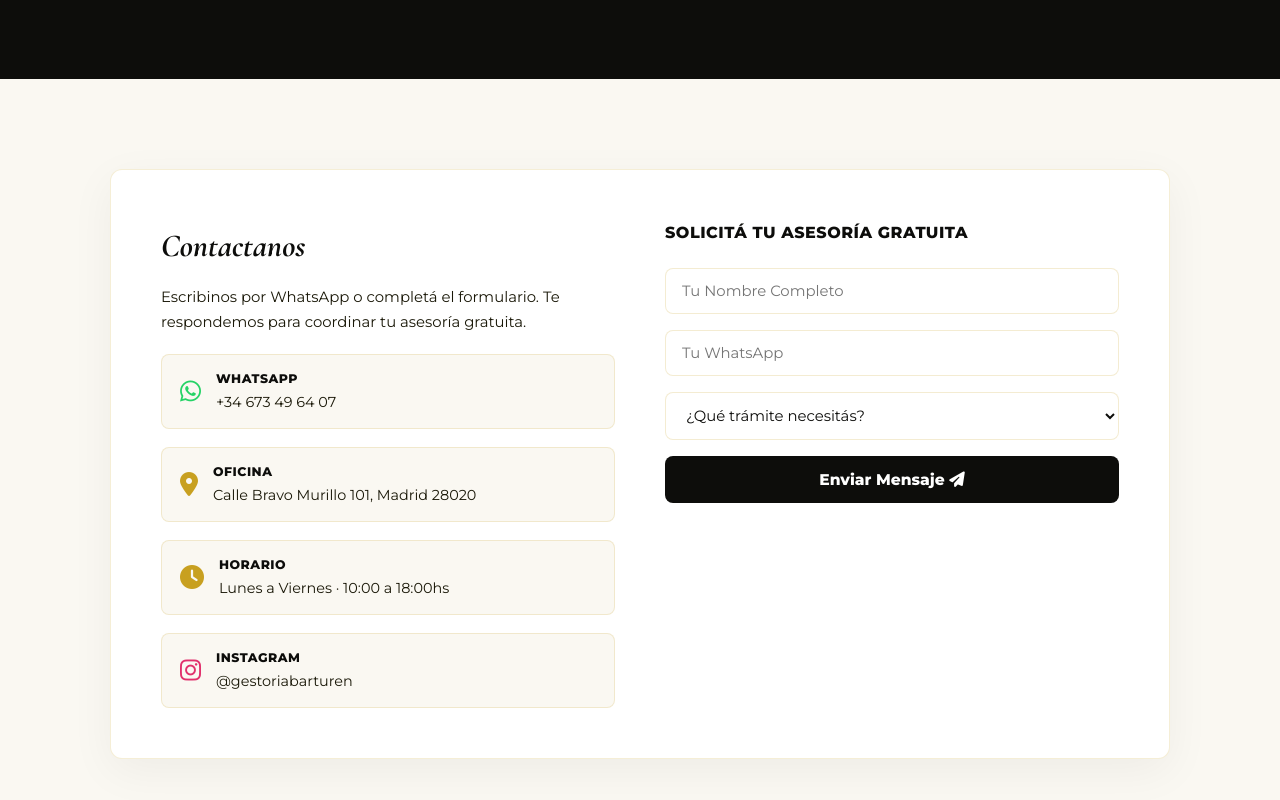
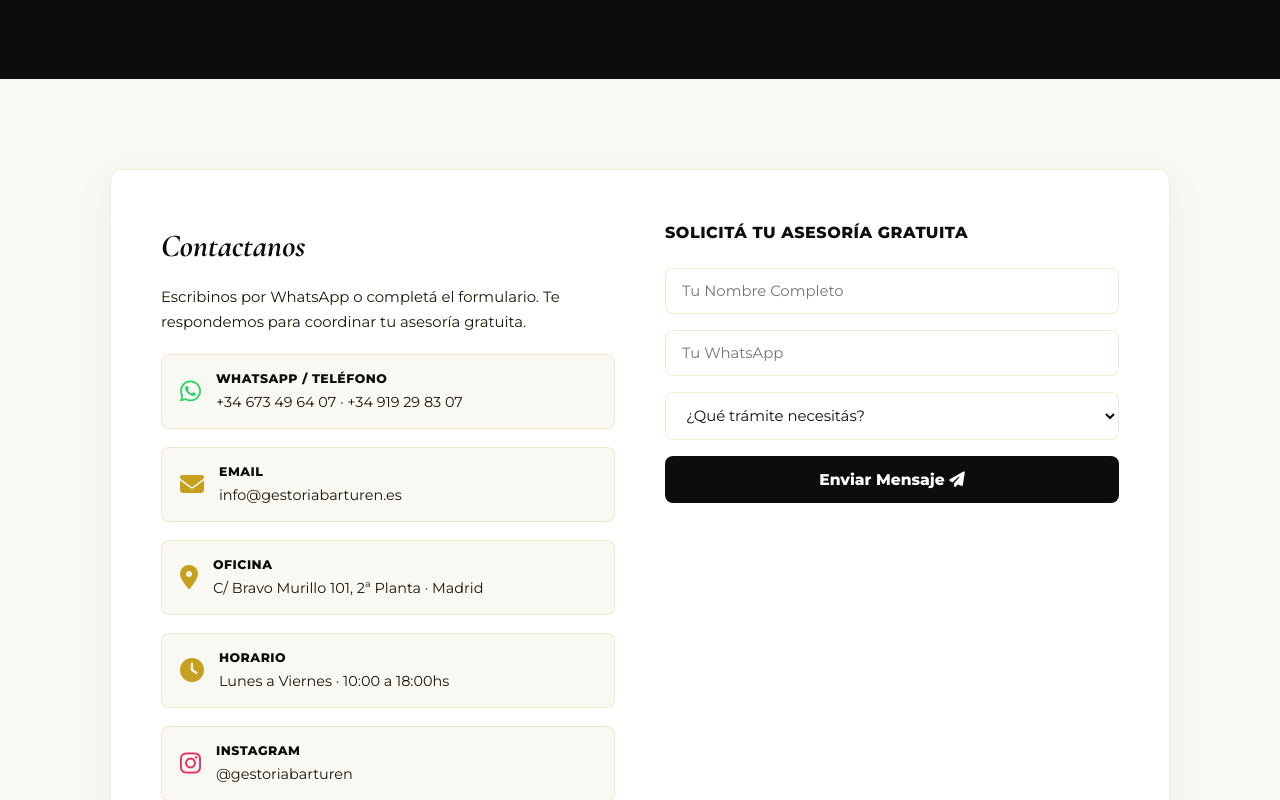
Before and after one commit to gonzadev7/demos2, a plain HTML site: page gestoria-barturen/index.html in a window 1280 px wide. Shown: the part 2382-3182 px from the top of the page. Drawn offline with nearby package versions, Linux system fonts and the light colour scheme.

Commit message:
Update gestoria-barturen with real contact info

```diff
--- a/gestoria-barturen/index.html
+++ b/gestoria-barturen/index.html
@@ -82,9 +82,9 @@
                 </div>
 
                 <div class="service-card">
-                    <div class="card-icon"><i class="fas fa-users"></i></div>
-                    <h3>Reagrupación Familiar</h3>
-                    <p>Trámites para reunir a tu familia en España. Reagrupación de cónyuge, hijos y ascendientes. Acompañamiento completo hasta la resolución favorable.</p>
+                    <div class="card-icon"><i class="fas fa-hands-helping"></i></div>
+                    <h3>Asilo y Protección Internacional</h3>
+                    <p>Asesoramiento y gestión de solicitudes de asilo y protección internacional en España. Acompañamiento profesional en uno de los procesos más sensibles del sistema migratorio.</p>
                 </div>
 
                 <div class="service-card">
@@ -132,15 +132,22 @@
                     <a class="info-item" href="#">
                         <i class="fab fa-whatsapp"></i>
                         <div>
-                            <h4>WhatsApp</h4>
-                            <p>+34 673 49 64 07</p>
+                            <h4>WhatsApp / Teléfono</h4>
+                            <p>+34 673 49 64 07 · +34 919 29 83 07</p>
+                        </div>
+                    </a>
+                    <a class="info-item" href="#">
+                        <i class="fas fa-envelope"></i>
+                        <div>
+                            <h4>Email</h4>
+                            <p>info@gestoriabarturen.es</p>
                         </div>
                     </a>
                     <a class="info-item" href="#">
                         <i class="fas fa-map-marker-alt"></i>
                         <div>
                             <h4>Oficina</h4>
-                            <p>Calle Bravo Murillo 101, Madrid 28020</p>
+                            <p>C/ Bravo Murillo 101, 2ª Planta · Madrid</p>
                         </div>
                     </a>
                     <a class="info-item" href="#">
```
